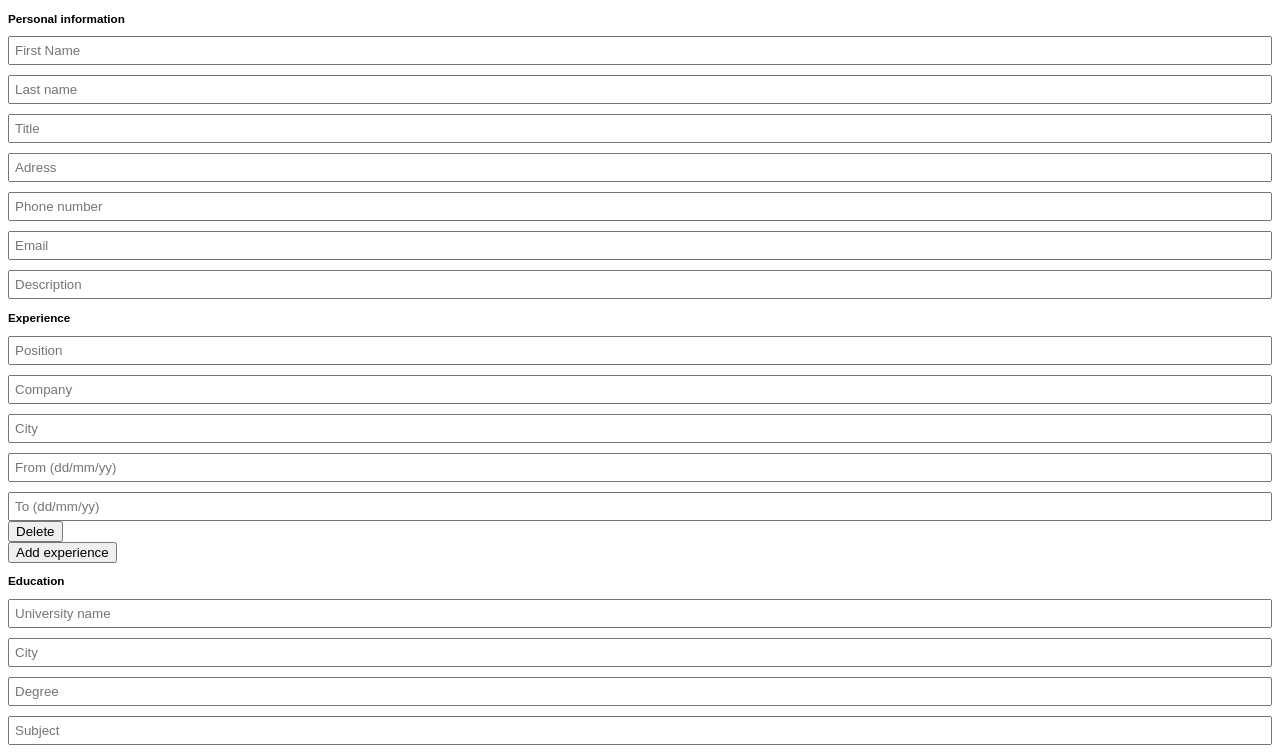
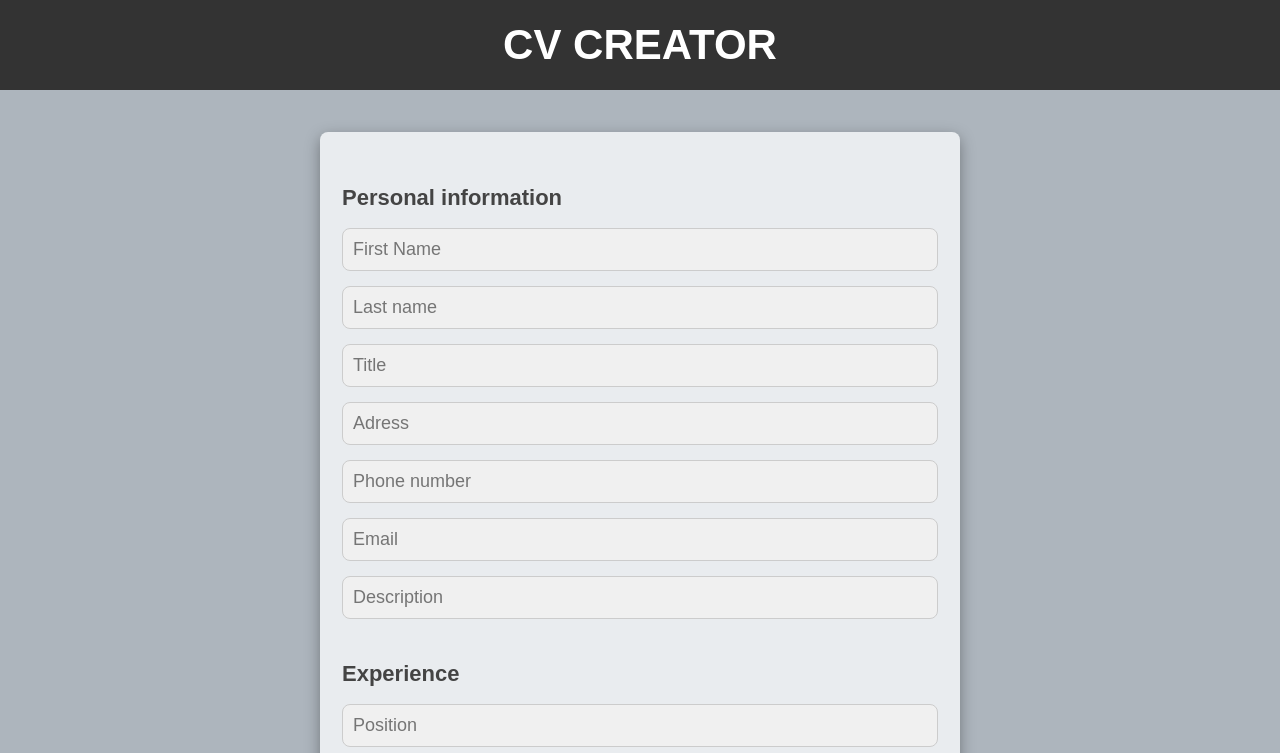
Before and after one commit to nemanjamalesija/cv-creator, a React (Create React App) app: page / in a window 1280 px wide. Shown: the top 753 px of the page. Built offline with nearby package versions, Linux system fonts and the light colour scheme.

Commit message:
Apply style

```diff
--- a/src/App.tsx
+++ b/src/App.tsx
@@ -2,14 +2,18 @@ import React from 'react';
 import FormEducation from './components/FormEducation';
 import FormExperience from './components/FormExperience';
 import PersonalInfo from './components/PersonalInfo';
+import Headline from './components/Headline';
 /* const user = require('./constants/img-undefined.jpg') as string; */
 
 function App() {
   return (
     <div className="cv-container">
-      <PersonalInfo />
-      <FormExperience />
-      <FormEducation />
+      <Headline />
+      <main className="container-center">
+        <PersonalInfo />
+        <FormExperience />
+        <FormEducation />
+      </main>
     </div>
   );
 }
--- a/src/components/FormEducation.tsx
+++ b/src/components/FormEducation.tsx
@@ -11,7 +11,7 @@ const FormEducation = () => {
       {education.map((edu) => (
         <Education key={edu.id} {...edu} />
       ))}
-      <button className="btn btn-add-eduation" onClick={addEducationHandler}>
+      <button className="btn btn-add-delete" onClick={addEducationHandler}>
         Add education
       </button>
     </section>
--- a/src/components/FormExperience.tsx
+++ b/src/components/FormExperience.tsx
@@ -11,7 +11,7 @@ const FormExperience = () => {
       {experience.map((exp) => (
         <Experience key={exp.id} {...exp} />
       ))}
-      <button className="btn btn-add-experience" onClick={addExperienceHandler}>
+      <button className="btn btn-add-delete" onClick={addExperienceHandler}>
         Add experience
       </button>
     </section>
--- a/src/index.css
+++ b/src/index.css
@@ -1,5 +1,7 @@
 * {
   box-sizing: border-box;
+  margin: 0;
+  padding: 0;
 }
 
 html {
@@ -8,28 +10,111 @@ html {
 
 body {
   font-family: 'Nunito', sans-serif;
+  background-color: #adb5bd;
 }
 
+/* headline section */
 .section-headline {
   padding: 1.2rem;
   background-color: #333;
+  height: 9rem;
+  display: flex;
+  align-items: center;
+  justify-content: center;
 }
 
 .heading-primary {
   text-align: center;
-  font-size: 4.5rem;
+  font-size: 4.2rem;
   text-transform: uppercase;
   color: #fff;
   line-height: 1.2;
   font-weight: 600;
 }
 
+/* app general */
+.container-center {
+  margin: 0 auto;
+  background-color: #e9ecef;
+  margin-top: 4.2rem;
+  box-shadow: rgb(0 0 0 / 35%) 0px 5px 15px;
+}
+
+.container-center {
+  max-width: 50%;
+  display: block;
+  padding: 1.1rem 2.2rem;
+  border-radius: 8px;
+}
+
+/* forms */
+.heading-section {
+  font-size: 2.2rem;
+  color: #444;
+  margin-top: 4.2rem;
+}
+
 .form-control {
   display: flex;
   flex-direction: column;
   gap: 1rem;
+  margin-top: 1.2rem;
+}
+
+.form-control input,
+.form-control label {
+  font-size: 1.8rem;
+  padding: 1rem;
+  border-radius: 8px;
+  background-color: #fff;
+  color: #777;
+  cursor: pointer;
 }
 
 .form-control input {
-  padding: 0.5rem;
+  margin-top: 0.5rem;
+  background-color: hsl(0, 0%, 94%);
+  border: 1px solid hsl(0, 0%, 80%);
+  color: inherit;
+  font-family: inherit;
+  transition: box-shadow 0.3s ease;
 }
+
+.form-control textarea,
+input:focus {
+  outline: none;
+  box-shadow: 0 0 0 3px hsla(220, 100%, 50%, 80%);
+}
+
+.form-control .input-description {
+  padding-bottom: 6.2rem;
+}
+
+textarea {
+  font-size: 1.8rem;
+  height: 8rem;
+  padding: 0.5rem 2rem 0.5rem 0.5rem;
+  border-radius: 8px;
+  border: 1px solid transparent;
+  background-color: #fff;
+  color: #777;
+}
+
+.btn {
+  border: none;
+  width: 100%;
+  background-color: #333;
+  color: #e9ecef;
+  font-size: 1.8rem;
+  padding: 1rem;
+  font-weight: 600;
+  border-radius: 8px;
+  margin-top: 1.2rem;
+  cursor: pointer;
+  text-transform: capitalize;
+  transition: all 0.3s ease;
+}
+
+.btn-add-delete:hover {
+  background-color: #222;
+}
```
